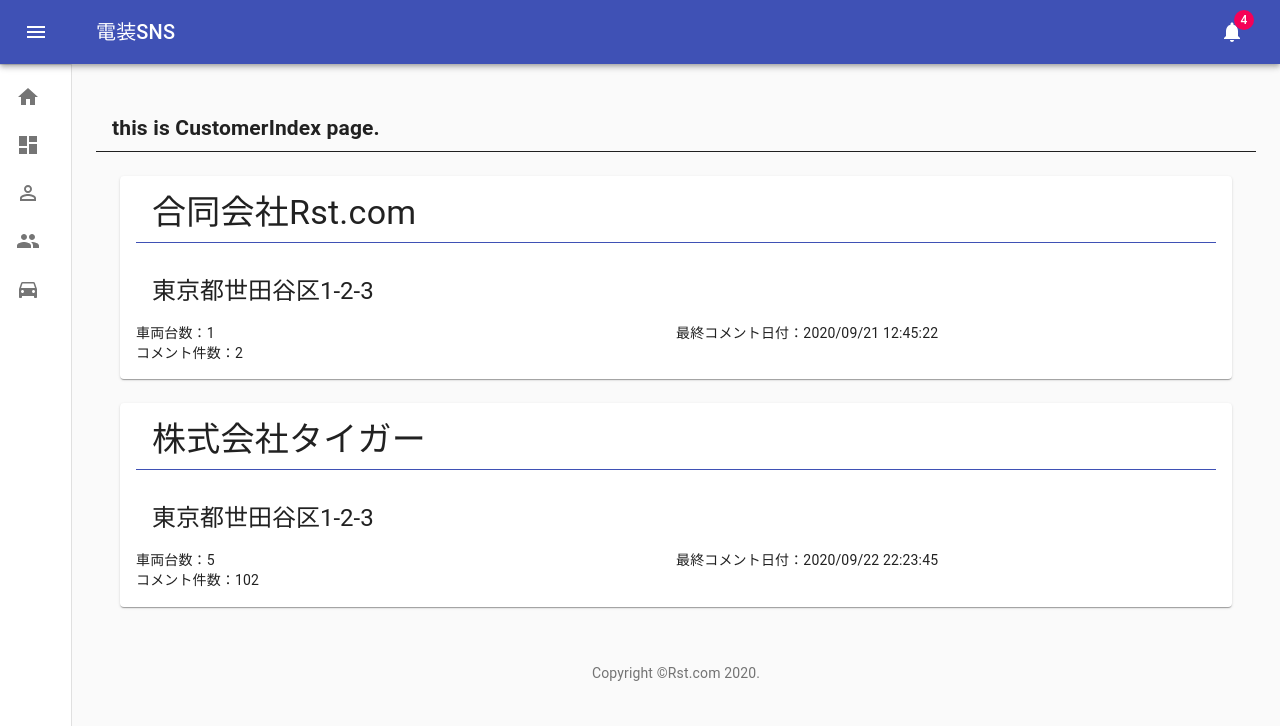
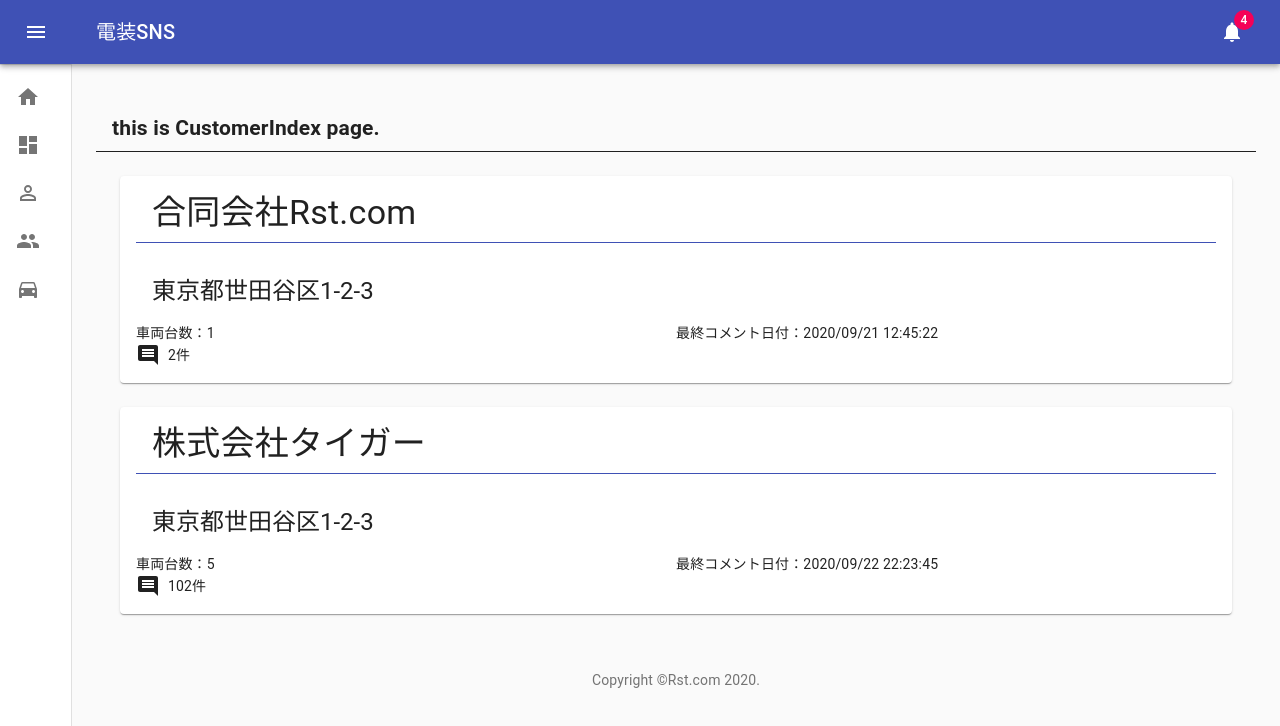
Before and after one commit to adaman3568/denso-app, a React (Create React App) app: page /customers in a window 1280 px wide. Shown: the top 726 px of the page. Built offline with nearby package versions, Linux system fonts and the light colour scheme.

Commit message:
IconCountコンポーネントのスタイルを入れた

```diff
--- a/src/Components/Common/CommentCount.tsx
+++ b/src/Components/Common/CommentCount.tsx
@@ -1,13 +1,28 @@
 import React, {FC} from 'react';
 import CommentIcon from '@material-ui/icons/Comment';
+import {makeStyles} from "@material-ui/core/styles";
 
 type props = {
     displayCount : number
 }
+
+const myStyle = makeStyles((theme) => ({
+    icon : {
+        marginRight : theme.spacing(1)
+    },
+    iconWrapper : {
+        display : 'flex',
+        alignItems : 'center'
+    }
+}));
+
 const CommentCount : FC<props> = ({displayCount}) => {
+
+    const classes = myStyle();
+
     return (
-        <div>
-            <CommentIcon/>
+        <div className={classes.iconWrapper}>
+            <CommentIcon className={classes.icon}/>
             {displayCount}件
         </div>
     );
--- a/src/Components/Customer/CustomerItem.tsx
+++ b/src/Components/Customer/CustomerItem.tsx
@@ -3,6 +3,7 @@ import React, {FC} from "react";
 import {Card, Grid, Typography} from "@material-ui/core";
 import CardTitle from "../Common/CardTitle";
 import {CustomerInfo} from "./CustomerIndex";
+import CommentCount from "../Common/CommentCount";
 
 
 type Props = {
@@ -41,8 +42,8 @@ const CustomerItem : FC<Props> = ({Customer}) => {
                     </Typography>
                 </Grid>
                 <Grid sm={6}>
-                    車両台数：{Customer.CarCount}<br/>
-                    コメント件数：{Customer.CommentCount}
+                    車両台数：{Customer.CarCount}
+                    <CommentCount displayCount={Customer.CommentCount}/>
                 </Grid>
                 <Grid sm={6}>
                     最終コメント日付：{Customer.LastCommentDate}
```
